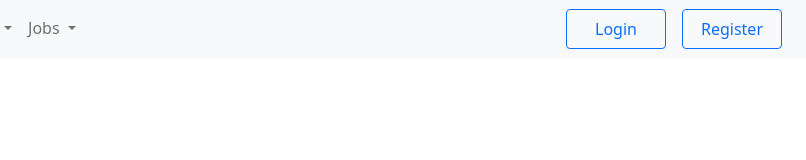
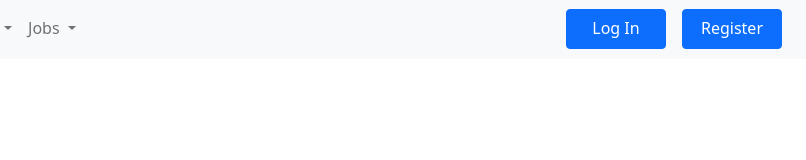
Before and after one commit to KushlendraK/internshala_clone.github.io, a plain HTML site: page internship.html in a window 1280 px wide. Shown: the full height of the page, 474-1280 px from the left. Drawn offline with Linux system fonts and the light colour scheme; files that its build step writes are made by us from their sources; files whose address does not match are found by name.

Commit message:
Update internship.html

```diff
--- a/internship.html
+++ b/internship.html
@@ -59,9 +59,8 @@
 
 				</ul>
 				<form class="d-flex container-fluid justify-content-end">
-					<button class="btn btn-outline-primary me-3" id="register1" type="button">Login</button>
-					<button class="btn  btn-outline-primary" id="register1" type="button">Register
-					</button>
+					<a href="login.html" class="btn btn-primary mx-3" id="register1" type="submit" style="color:white;text-decoration:none">Log In</a>
+					<a href="Register.html" class="btn btn-primary " id="register1" type="submit" style="color:white;text-decoration:none">Register</a>
 				</form>
 			</div>
 		</nav>
```
